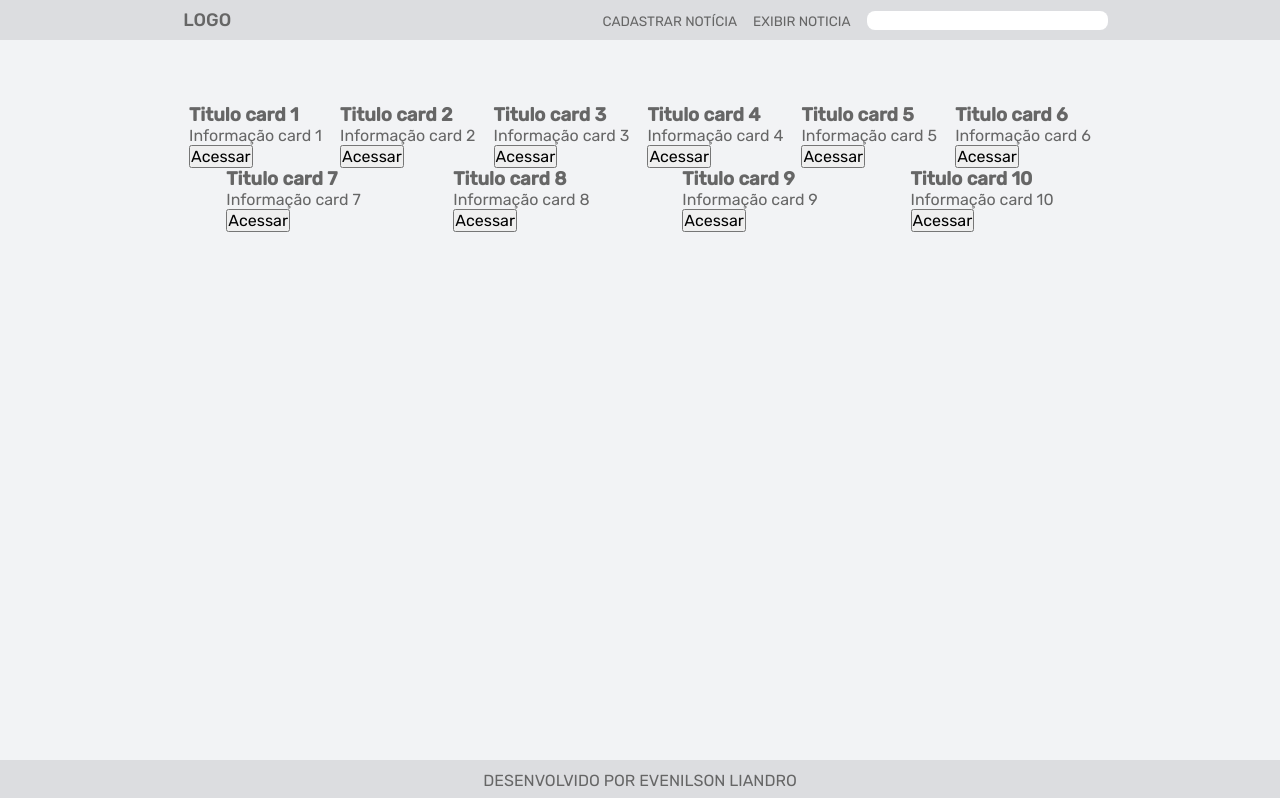
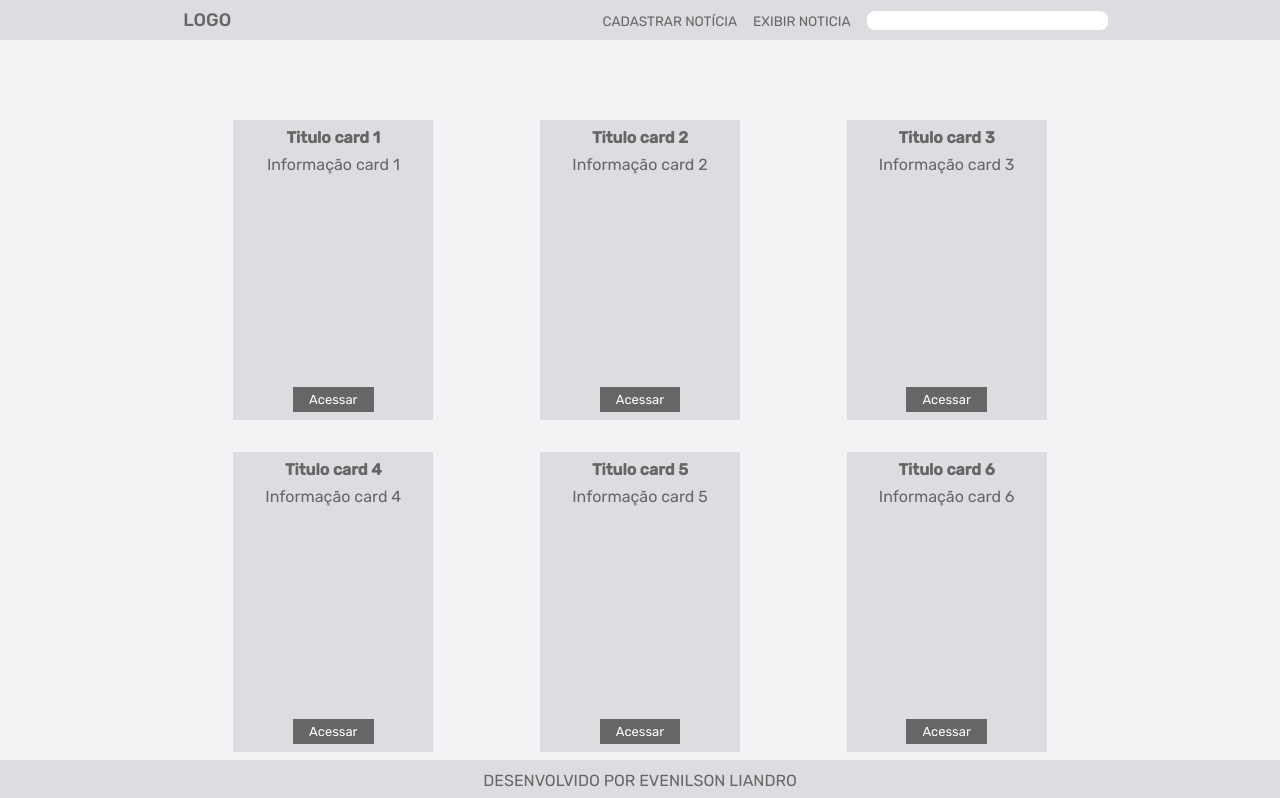
Before and after one commit to evenilson/frontend-provadevmidia-react, a React (Create React App) app in the folder version_02/: page / in a window 1280 px wide. Shown: the top 798 px of the page. Built offline with nearby package versions, Linux system fonts and the light colour scheme; the HTML template or start-up script is replaced by a standard one.

Commit message:
Ajustando estilos de Content e Card

```diff
--- a/version_02/src/styles/components/Card.module.css
+++ b/version_02/src/styles/components/Card.module.css
@@ -0,0 +1,39 @@
+.cardContainer {
+    width: 200px;
+    height: 300px;
+
+    margin: 1rem;
+
+    background: var(--gray-line);
+
+    display: flex;
+    flex-direction: column;
+    align-items: center;
+    justify-content: space-between;
+
+    padding: .5rem;
+
+}
+
+.cardContainer section h3{
+    margin-bottom: .5rem;
+    font-size: medium;
+
+    text-align: center;
+}
+
+.cardContainer section p{
+    text-align: justify;
+
+    font-size: medium;
+}
+
+.cardContainer button {
+    background: var(--text);
+    color: var(--white);
+    font-size: small;
+
+    border: none;
+
+    padding: .3rem 1rem;
+}
--- a/version_02/src/styles/components/Content.module.css
+++ b/version_02/src/styles/components/Content.module.css
@@ -6,5 +6,4 @@
     align-items: center;
     justify-content: space-around;
     flex-wrap: wrap;
-
 }
```
